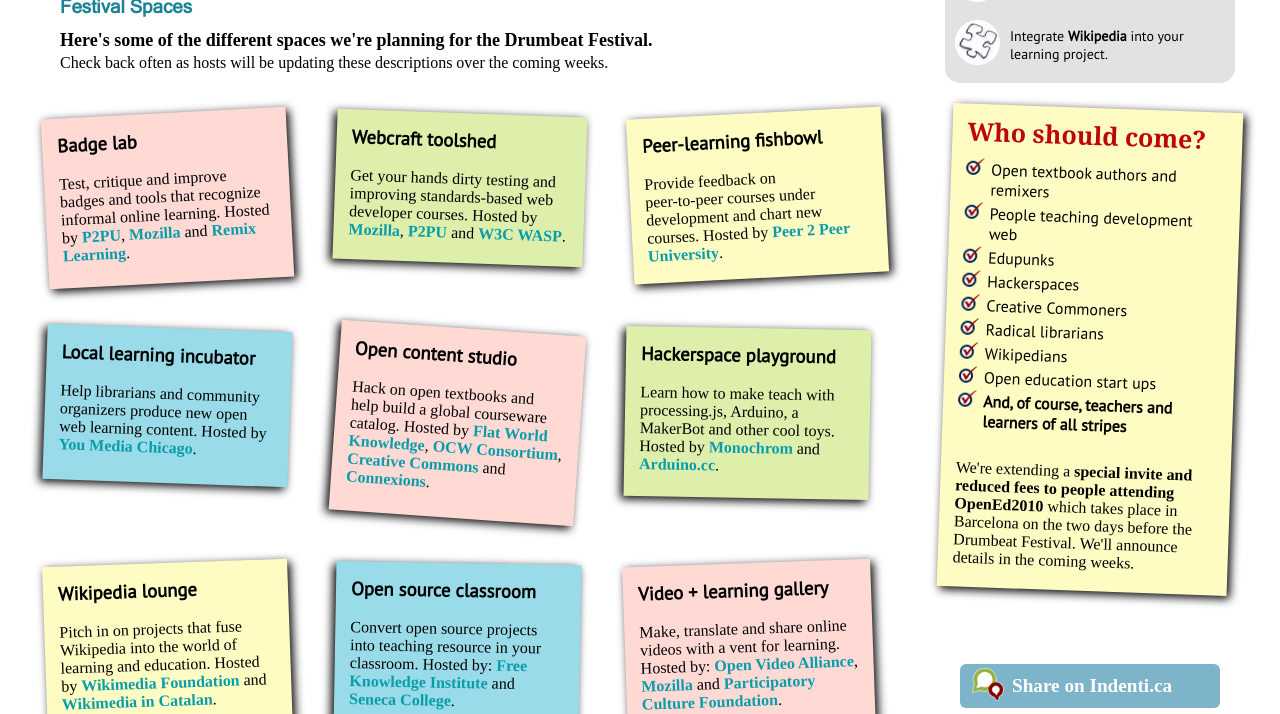
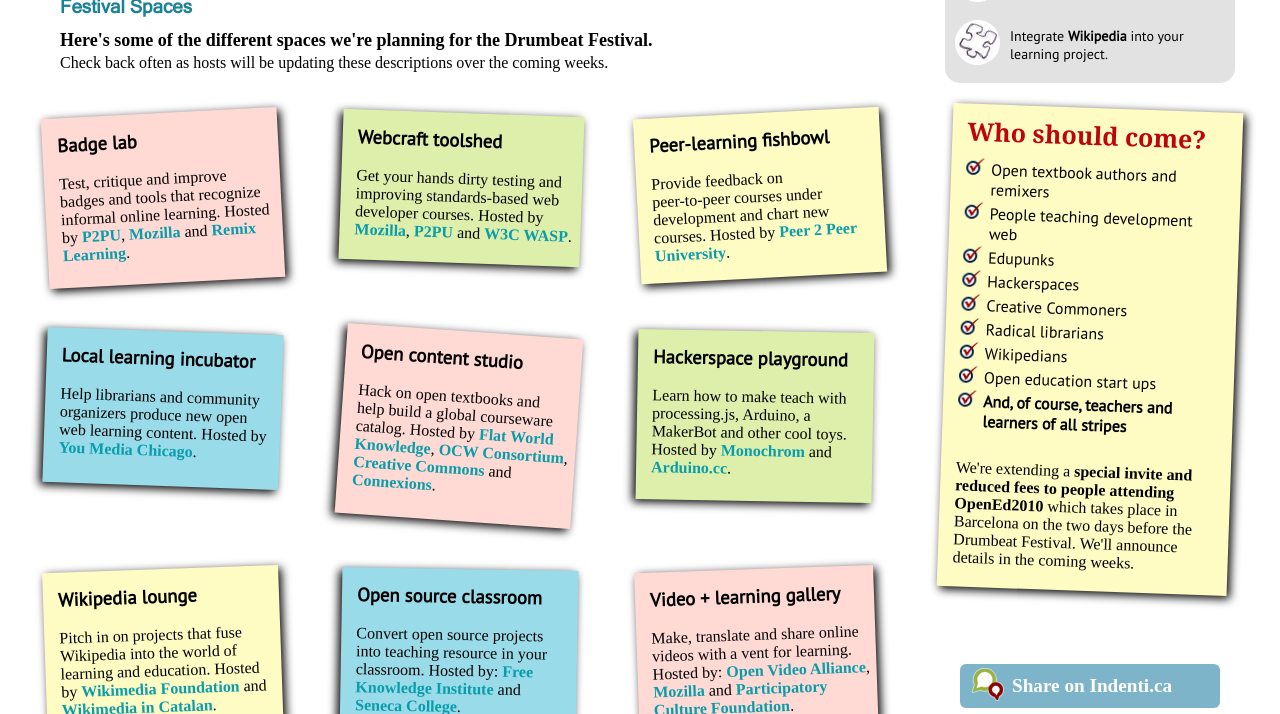
Before and after one commit to arturocampi/interfacesWeb, a plain HTML site: page html/index.html in a window 1280 px wide. Shown: the part 730-1444 px from the top of the page. Drawn offline with Linux system fonts and the light colour scheme.

Commit message:
errors fixex (boxes)

```diff
--- a/css/style.css
+++ b/css/style.css
@@ -132,6 +132,7 @@ a{
     text-align: right;
     font-family: KarminaSansW01-Light;
 }
+
 
 #enLAN{
     background-color: rgba(136, 136, 136, 0.87);
@@ -272,7 +273,17 @@ a{
     flex-wrap: wrap;
 }
 
-.boxPad{padding-bottom: 15px}
+#boxes div{
+    padding-right: 6px;
+}
+
+.boxPad{
+    padding-bottom: 15px;
+}
+
+.boxSize{
+    width: 290px;
+}
 
 #box1{
     transform: rotate(-3deg);
--- a/html/index.html
+++ b/html/index.html
@@ -11,7 +11,7 @@
 
 <body>
     <!--LOGO, MENU PRINCIPAL, TITULO, MENU SECUNDARIO, IDIOMA-->
-    <header id="logo" >
+    <header id="logo">
         <img src="../img/drumbeat_logo.png">
     </header>
     <nav id="mainMenu">
@@ -73,9 +73,12 @@
     </div>
     <div id="register" class="asideWidth">
         <div id="registerIcon">
-            <a href="https://foundation.mozilla.org/es/"><h1 class="georgiaFont" style="color: white;">Register</h1></a>
+            <a href="https://foundation.mozilla.org/es/">
+                <h1 class="georgiaFont" style="color: white;">Register</h1>
+            </a>
         </div>
-        <p>or find out how to <a style="color: rgb(5, 5, 173)" href="https://foundation.mozilla.org/es/">get more involved</a href=""></p>
+        <p>or find out how to <a style="color: rgb(5, 5, 173)" href="https://foundation.mozilla.org/es/">get more
+                involved</a href=""></p>
     </div>
     <div id="learnHow" class="asideWidth">
         <div id="p2pu" class="asideLearnHowInline">
@@ -146,60 +149,96 @@
         </section>
         <!--CAJAS-->
         <div id="boxes">
+            <div class="boxSize">
                 <div id="box1" class="box boxMargin pinkBox">
                     <h3 class="boxPad">Badge lab</h3>
                     <p>Test, critique and improve badges and tools that recognize informal online learning. Hosted by
-                    <a href="https://foundation.mozilla.org/es/">P2PU</a>, <a href="https://foundation.mozilla.org/es/">Mozilla</a> and <a href="https://foundation.mozilla.org/es/">Remix Learning</a>.
+                        <a href="https://foundation.mozilla.org/es/">P2PU</a>, <a
+                            href="https://foundation.mozilla.org/es/">Mozilla</a> and <a
+                            href="https://foundation.mozilla.org/es/">Remix Learning</a>.
                     </p>
                 </div>
+            </div>
+            <div class="boxSize">
                 <div id="box2" class="box boxMargin greenBox">
                     <h3 class="boxPad">Webcraft toolshed</h3>
                     <p>Get your hands dirty testing and improving standards-based web developer courses. Hosted by
-                    <a href="https://foundation.mozilla.org/es/">Mozilla</a>, <a href="https://foundation.mozilla.org/es/">P2PU</a> and <a href="https://foundation.mozilla.org/es/">W3C WASP</a>.
+                        <a href="https://foundation.mozilla.org/es/">Mozilla</a>, <a
+                            href="https://foundation.mozilla.org/es/">P2PU</a> and <a
+                            href="https://foundation.mozilla.org/es/">W3C WASP</a>.
                     </p>
                 </div>
+            </div>
+            <div class="boxSize">
                 <div id="box3" class="box boxMargin yellowBox">
                     <h3 class="boxPad">Peer-learning fishbowl</h3>
-                <p>Provide feedback on <br> peer-to-peer courses under development and chart new courses. Hosted by <a href="https://foundation.mozilla.org/es/">Peer 2
-                        Peer University</a>.</p>
+                    <p>Provide feedback on <br> peer-to-peer courses under development and chart new courses. Hosted by
+                        <a href="https://foundation.mozilla.org/es/">Peer 2
+                            Peer University</a>.
+                    </p>
+                </div>
+            </div>
+            <div class="boxSize">
+                <div id="box4" class="box boxMargin blueBox">
+                    <h3 class="boxPad">Local learning incubator</h3>
+                    <p>Help librarians and community organizers produce new open web learning content. Hosted by <a
+                            href="https://foundation.mozilla.org/es/">You
+                            Media Chicago</a>.</p>
+                </div>
+            </div>
+            <div class="boxSize">
+                <div id="box5" class="box boxMargin pinkBox">
+                    <h3 class="boxPad">Open content studio</h3>
+                    <p>Hack on open textbooks and <br> help build a global courseware catalog. Hosted by <a
+                            href="https://foundation.mozilla.org/es/">Flat World
+                            Knowledge</a>, <a href="https://foundation.mozilla.org/es/">OCW Consortium</a>, <a
+                            href="https://foundation.mozilla.org/es/">Creative Commons</a> and <a
+                            href="https://foundation.mozilla.org/es/">Connexions</a>.</p>
+                </div>
             </div>
 
-            <div id="box4" class="box boxMargin blueBox">
-                <h3 class="boxPad">Local learning incubator</h3>
-                <p>Help librarians and community organizers produce new open web learning content. Hosted by <a href="https://foundation.mozilla.org/es/">You
-                        Media Chicago</a>.</p>
-            </div>
-            <div id="box5" class="box boxMargin pinkBox">
-                <h3 class="boxPad">Open content studio</h3>
-                <p>Hack on open textbooks and <br> help build a global courseware catalog. Hosted by <a href="https://foundation.mozilla.org/es/">Flat World
-                        Knowledge</a>, <a href="https://foundation.mozilla.org/es/">OCW Consortium</a>, <a href="https://foundation.mozilla.org/es/">Creative Commons</a> and <a href="https://foundation.mozilla.org/es/">Connexions</a>.</p>
-            </div>
+            <div class="boxSize">
                 <div id="box6" class="box boxMargin greenBox">
                     <h3 class="boxPad">Hackerspace playground</h3>
                     <p>Learn how to make teach with processing.js, Arduino, a MakerBot and other cool toys. Hosted by
-                    <a href="https://foundation.mozilla.org/es/">Monochrom</a> and <a href="https://foundation.mozilla.org/es/">Arduino.cc</a>.
+                        <a href="https://foundation.mozilla.org/es/">Monochrom</a> and <a
+                            href="https://foundation.mozilla.org/es/">Arduino.cc</a>.
                     </p>
                 </div>
+            </div>
+            <div class="boxSize">
                 <div id="box7" class="box boxMargin yellowBox">
                     <h3 class="boxPad">Wikipedia lounge</h3>
                     <p>Pitch in on projects that fuse Wikipedia into the world of learning and education. Hosted by
-                    <a href="https://foundation.mozilla.org/es/">Wikimedia Foundation</a> and <a href="https://foundation.mozilla.org/es/">Wikimedia in Catalan</a>.
+                        <a href="https://foundation.mozilla.org/es/">Wikimedia Foundation</a> and <a
+                            href="https://foundation.mozilla.org/es/">Wikimedia in Catalan</a>.
                     </p>
                 </div>
+            </div>
+            <div class="boxSize">
                 <div id="box8" class="box boxMargin blueBox">
                     <h3 class="boxPad">Open source classroom</h3>
-                <p>Convert open source projects into teaching resource in your classroom. Hosted by: <a href="https://foundation.mozilla.org/es/">Free Knowledge
+                    <p>Convert open source projects into teaching resource in your classroom. Hosted by: <a
+                            href="https://foundation.mozilla.org/es/">Free Knowledge
                             Institute</a> and <a href="https://foundation.mozilla.org/es/">Seneca College</a>.</p>
                 </div>
+            </div>
+            <div class="boxSize">
                 <div id="box9" class="box boxMargin pinkBox">
                     <h3 class="boxPad">Video + learning gallery</h3>
-                <p>Make, translate and share online videos with a vent for learning. Hosted by: <a href="https://foundation.mozilla.org/es/">Open Video
-                        Alliance</a>, <a href="https://foundation.mozilla.org/es/">Mozilla</a> and <a href="https://foundation.mozilla.org/es/">Participatory Culture Foundation</a>.</p>
+                    <p>Make, translate and share online videos with a vent for learning. Hosted by: <a
+                            href="https://foundation.mozilla.org/es/">Open Video
+                            Alliance</a>, <a href="https://foundation.mozilla.org/es/">Mozilla</a> and <a
+                            href="https://foundation.mozilla.org/es/">Participatory Culture Foundation</a>.</p>
                 </div>
+            </div>
+            <div class="boxSize">
                 <div id="box10" class="box boxMargin greenBox">
                     <h3 class="boxPad">Main stage</h3>
-                <p>Demos and report-backs from across the Drumbeat Festival as well as a samll number of <br> mind-bending
+                    <p>Demos and report-backs from across the Drumbeat Festival as well as a samll number of <br>
+                        mind-bending
                         keynotes. Hosted by <a href="https://foundation.mozilla.org/es/">Mozilla</a>.</p>
+                </div>
             </div>
         </div>
         <footer class="padL">
@@ -222,7 +261,8 @@
             <li><strong>And, of course, teachers and learners of all stripes</strong></li>
         </ul>
         <p>
-            We're extending a <strong>special invite and reduced fees to people attending <a href="https://foundation.mozilla.org/es/">OpenEd2010</a></strong>
+            We're extending a <strong>special invite and reduced fees to people attending <a
+                    href="https://foundation.mozilla.org/es/">OpenEd2010</a></strong>
             which takes place in Barcelona on the two days before the Drumbeat Festival. We'll announce details in the
             coming weeks.
         </p>
```
Lines whose indentation alone changed are shown as unchanged.
